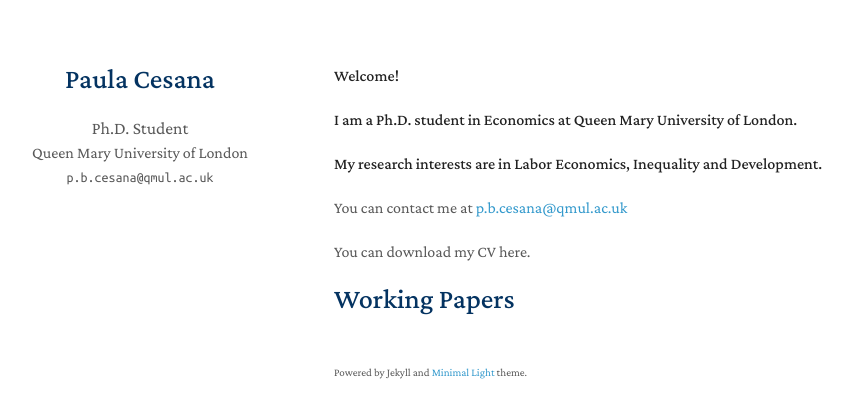
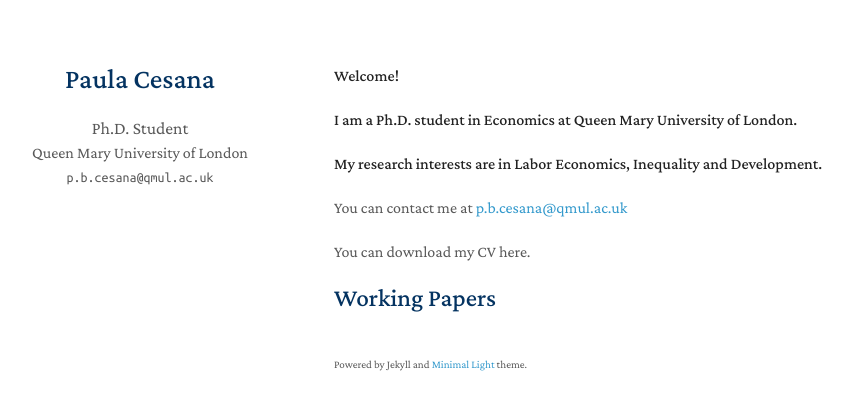
Before and after one commit to paulacesana/paulacesana.github.io, a Jekyll site: the page built from index.md, in a window 1280 px wide. Shown: the top 418 px of the page, without its empty margins (136-989 px from the left). Built offline with Jekyll 4.4.1, drawn with Linux system fonts in a browser that asks for light colours; a style sheet for code colours, icons or effects is not loaded.

```diff
--- a/index.md
+++ b/index.md
@@ -11,4 +11,4 @@ layout: homepage
 
  You can download my CV here.
 
-# Working Papers #
+## Working Papers
```
